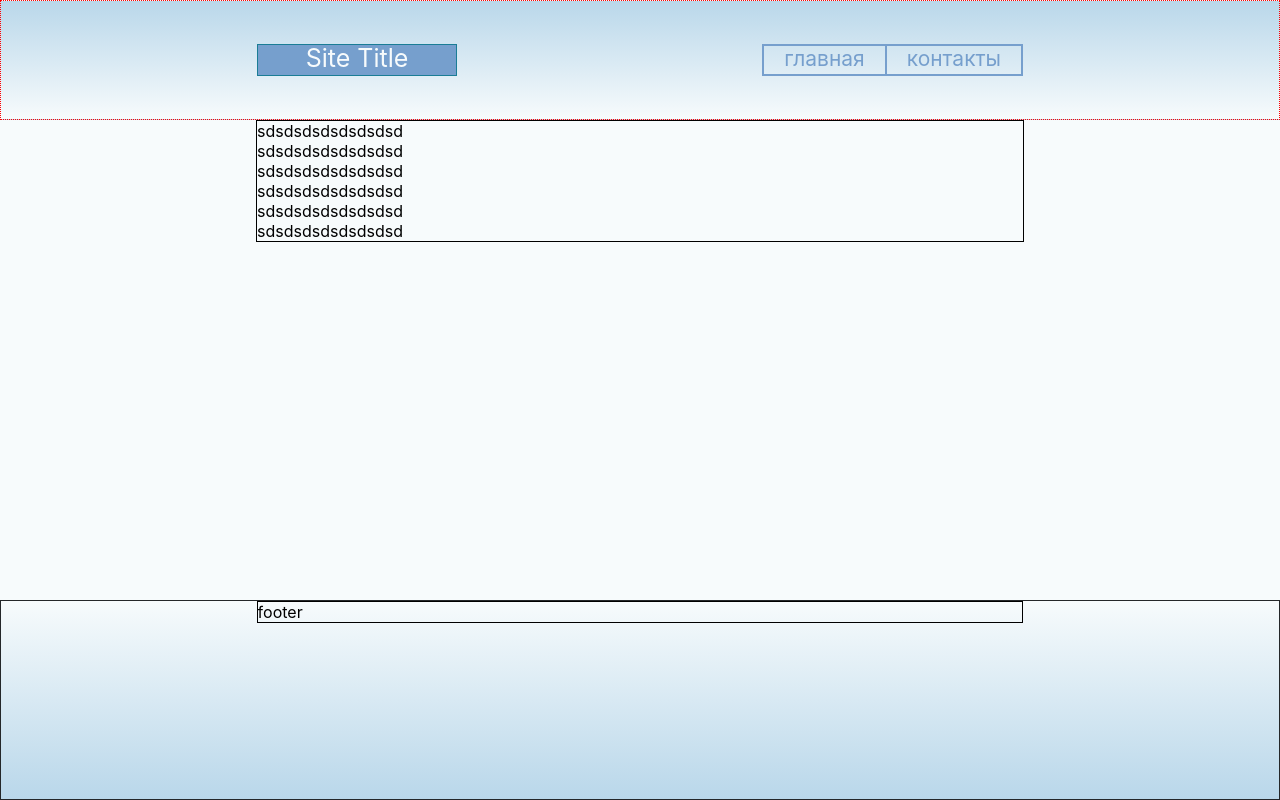
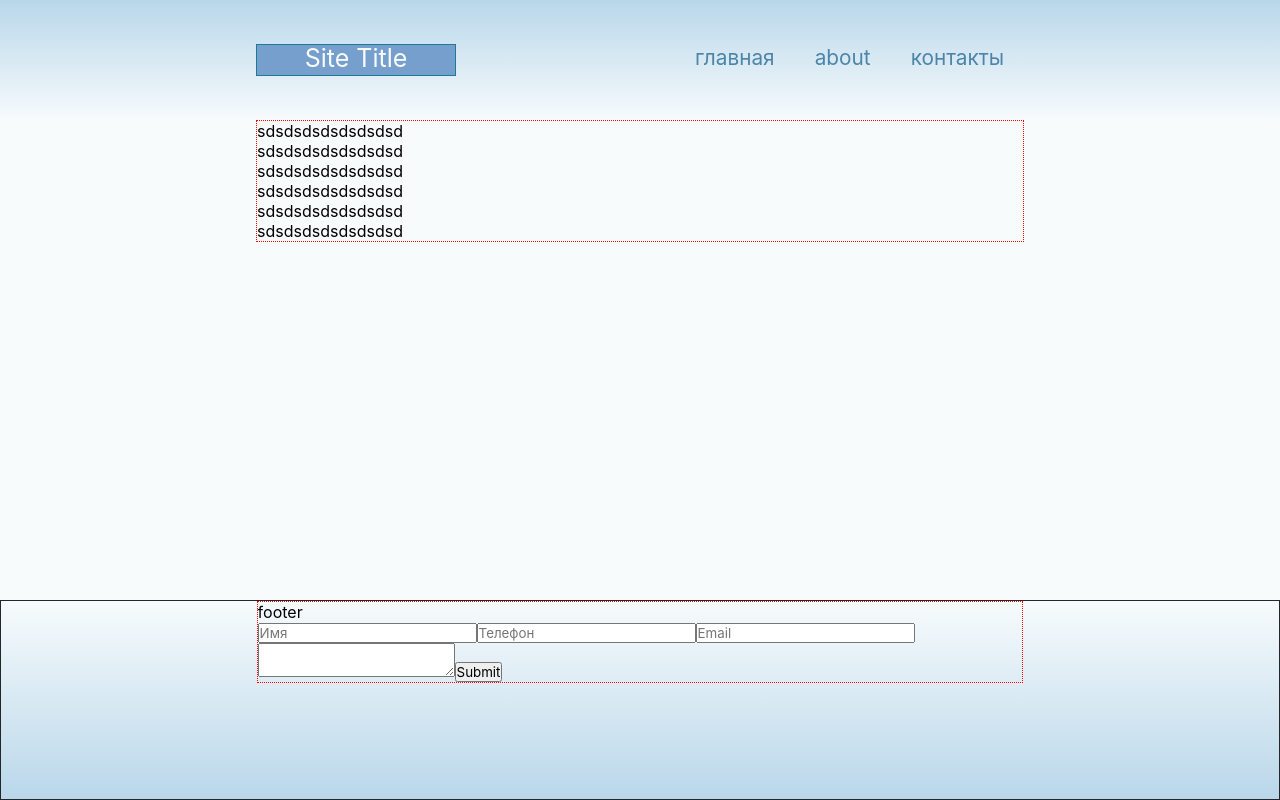
Before and after one commit to stepanpr/portfolio_react-typescript, a React (Create React App) app: page / in a window 1280 px wide. Built offline with nearby package versions, Linux system fonts and the light colour scheme.

Commit message:
добавление библиотеки 'react-hook-form' (Footer.tsx)

```diff
--- a/package.json
+++ b/package.json
@@ -13,6 +13,7 @@
     "classnames": "^2.3.1",
     "react": "^17.0.2",
     "react-dom": "^17.0.2",
+    "react-hook-form": "^7.17.4",
     "react-responsive": "^9.0.0-beta.4",
     "react-scripts": "4.0.3",
     "typescript": "^4.4.4",
--- a/src/App.tsx
+++ b/src/App.tsx
@@ -1,9 +1,9 @@
 import React, { useState, useReducer, useEffect } from 'react';
 import { useMediaQuery } from 'react-responsive'
 
-import {Header}  from './components/Header/';
-import { Footer } from './components/Footer/';
-import { Content } from  './components/Content/';
+import { Header }  from './components/Header/Header';
+import { Footer } from './components/Footer/Footer';
+import { Content } from  './components/Content/Content';
 
 import { ILink } from './interfaces/ILink'
 
@@ -22,7 +22,7 @@ const useViewport = () => {
 
 const App: React.FunctionComponent = () => {
 
-	const menuItems: ILink[] = [{value: 'главная', href: 'https://sberbank.ru'}, {value: 'контакты', href: '#'},];
+	const menuItems: ILink[] = [{value: 'главная', href: '#'}, {value: 'about', href: '#'}, {value: 'контакты', href: 'https://sberbank.ru'},];
 	const [menuActive, setMenuActive] = useState(false);
 	// const [responsive, setResponsive] = useState({
 	// 	isDesktopOrLaptop: useMediaQuery({ minWidth: 1224 }),
@@ -48,7 +48,7 @@ const App: React.FunctionComponent = () => {
 
 	console.log(menuActive , 'ddddddddddddd')
   return (
-	  <div className={'main'}>
+	  <div className={'main'} onClick={()=> menuActive ? setMenuActive(!menuActive) : 0}>
 			<div className={menuActive && !mediaQueries.isDesktopOrLaptop ? 'blur' : ''}/>
 
 
--- a/src/components/Footer/index.tsx
+++ b/src/components/Footer/Footer.tsx
@@ -1,5 +1,6 @@
 import React from "react";
 import classnames from 'classnames';
+import { useForm } from "react-hook-form";
 
 import './styles.css'
 
@@ -19,11 +20,30 @@ export const Footer: React.FunctionComponent<FooterProps> = (props) => {
 		'container-s': props.mediaQueries.isMobile,
 	});
 
+	const {
+		register,
+		handleSubmit
+	} = useForm();
+
+	const handler = (data: any) => { console.log('success!', data) }
+
 	return (
 			<div className={footerClassNames}>
 				<div className={containerClassNames}>
 
-				footer
+					<div>footer</div>
+					<div>
+						<form onSubmit={handleSubmit(handler)}>
+							<input type="text" {...register('name')} placeholder='Имя' />
+							<input type="text" {...register('phone')} placeholder='Телефон' />
+							<input type="text" {...register('email')} placeholder='Email' />
+							<textarea {...register('message')}></textarea>
+
+
+							<input type="submit" />
+						</form>
+					</div>
+
 				</div>
 			</div>
 	);
--- a/src/components/Footer/styles.css
+++ b/src/components/Footer/styles.css
@@ -7,7 +7,8 @@
 	margin-top: auto;
 	/* bottom: 0; */
 	/* margin-bottom: 0px; */
-	width: 100%;
+	/* width: 100%; */
+	height: 100vh;
 	height: 200px;
 	border: 1px solid rgb(36, 39, 41);
 	/* background-color: rgb(48, 105, 56); */
--- a/src/components/Header/index.tsx
+++ b/src/components/Header/Header.tsx
@@ -1,8 +1,9 @@
-import React from 'react';
+import React, { useEffect } from 'react';
 import classnames from 'classnames';
 
 import './styles.css'
 import Logo from './Logo';
+import { ILink } from '../../interfaces/ILink'
 // import logo from './logo.svg';
 // import { ReactComponent as YourSvg } from './logo.svg';
 
@@ -12,15 +13,15 @@ interface HeaderProps {
 	menuActive: boolean;
 	setMenuActive: any;
 	mediaQueries: any;
-	menuItems: any;
+	menuItems: ILink[] ;
 }
 
 export const Header: React.FunctionComponent<HeaderProps> = (props) => {
 
 
-	React.useEffect(() => {
+	useEffect(() => {
 		const handleEscPress = (event: any) => {
-			if (event.keyCode === 27)
+			if (event.keyCode === 27 && props.menuActive)
 				props.setMenuActive(!props.menuActive);
 		}
 		window.addEventListener("keydown", handleEscPress);
@@ -29,11 +30,11 @@ export const Header: React.FunctionComponent<HeaderProps> = (props) => {
 		};
 	  });
 
-	React.useEffect(() => {
-		const handleClick = () => props.menuActive ? props.setMenuActive(!props.menuActive) : 0;
-		window.addEventListener("click", handleClick);
-		return () => window.removeEventListener("click", handleClick);
-	});
+	// useEffect(() => {
+	// 	const handleClick = () => props.menuActive ? props.setMenuActive(!props.menuActive) : 0;
+	// 	window.addEventListener("click", handleClick);
+	// 	return () => window.removeEventListener("click", handleClick);
+	// });
 
 	const headerClassNames = classnames({
 		'header-x': true,
@@ -61,6 +62,10 @@ export const Header: React.FunctionComponent<HeaderProps> = (props) => {
 		'bbtn__span': true,
 		'bbtn__span-invisible': props.menuActive,
 	});
+
+	const underlineLinkClassName = classnames({
+		'underlineLink': props.mediaQueries.isDesktopOrLaptop
+	});
 	console.log(props.menuActive , 'd343434343dd')
 
 	// const containerClassNames = classnames({   !вариант с элементами хедера помещёнными в контейнер
@@ -69,6 +74,8 @@ export const Header: React.FunctionComponent<HeaderProps> = (props) => {
 	// 	'container-s': props.mediaQueries.isMobile,
 	// });
 
+	// let sp = <span></span>;
+	// sp.addEventListener("mouseover", setColor);
 	return (
 
 		<div className={headerClassNames}>
@@ -85,12 +92,15 @@ export const Header: React.FunctionComponent<HeaderProps> = (props) => {
 						<span className={bbtnSpanClassNames}/>
 					</div>
 
-					<div className={menuClassNames}>
+					<div className={menuClassNames} onClick={(e)=> e.stopPropagation()}>
 
 						<ul>
-							{props.menuItems.map((menuItem: any) =>
-								<li>
+							{props.menuItems.map((menuItem: ILink, i: number) =>
+								<li key={i.toString()} onMouseOver={()=> {
+									console.log('move'); }}>
 									<a href={menuItem.href}>{menuItem.value}</a>
+									 <span className={underlineLinkClassName}></span>
+									{/* <span className={underlineLinkClassName}></span> */}
 									{/* <span className="material-icons">{menuItem.icon}</span> */}
 								</li>
 							)}
--- a/src/components/Header/styles.css
+++ b/src/components/Header/styles.css
@@ -18,7 +18,7 @@
 	align-items: center;
 	/* flex-direction: column; */
 	width: 100%;
-	border: 1px dotted red;
+	/* border: 1px dotted red; */
 	height: 120px;
 	/* background:  linear-gradient(45deg, #21A038, #31C2A7); */
 	background:  linear-gradient(180deg, #B9D7EA, #F7FBFC);
@@ -73,7 +73,7 @@
 
 
 .menu-x {
-	border: 1px solid #769FCD;
+	/* border: 1px solid #769FCD; */
 	/* display: inline; */
 	margin-right: 20vw;
 	/* width: 256px; */
@@ -93,7 +93,7 @@
 	color: #769FCD;
 	height: 30px;
 	/* font-size: 21px; */
-	border: 1px solid #769FCD;
+	/* border: 1px solid #769FCD; */
 	/* display: inline-block; */
 	padding: 0 20px;
 	/* width: 100px; */
@@ -102,11 +102,41 @@
 }
 
 .menu-x ul li a {
-	color: #769FCD;
-	font-size: 21px;
+	color: var(--b-menu);
+	/* color: #769FCD; */
+	font-size: 1.3rem;
 	text-decoration: none;
 }
 
+
+/* .underlineLink {
+	display: block;
+	height: 2px;
+	width: 100%;
+	background-color: #000;
+} */
+
+
+.menu-x ul li a:after {
+	display: block;
+	content: "";
+	height: 1px;
+	width: 0%;
+	/* opacity: 0; */
+	background-color: var(--b-menu);
+	/* transition: width 0.4s ease-in-out; */
+	transition: 0.4s ease-in-out;
+ }
+.menu-x ul li a:hover:after,
+a:focus:after {
+width: 100%;
+opacity: 1;
+/* height: 2px;  */
+/* transition: 0.5s ease-in-out; */
+}
+.menu-x ul li a:hover{
+color: #4c85a8;
+}
 
 
 
@@ -273,16 +303,44 @@
 .menu-m ul li a {
 	color: #F7FBFC;
 	/* border: 1px solid #575d63; */
-	display: block;
-	width: 100%;
+	display: inline-block;
+	/* width: 100%; */
 	height: 100%;
-	padding-left: 20px;
+	/* padding-left: 20px; */
+	margin-left: 20px;
 	/* text-align: center; */
 	/* line-height: 1.7rem; */
 	font-size: 1.5rem;
 	text-decoration: none;
 }
 
+
+.menu-m ul li a:after {
+	display: none;
+	/* content: "";
+	height: 2px;
+	width: 100%;
+	width: 0%;
+	opacity: 0;
+	background-color: #B9D7EA;
+	transition: width 0.4s ease-in-out;
+	transition: 0.4s ease-in-out; */
+ }
+/* .menu-m ul li a:hover:after,
+a:focus:after {
+width: 100%;
+opacity: 1;
+transition: 0.4s ease-in-out;
+} */
+.menu-m ul li a:hover {
+	color: #F7FBFC ;
+}
+
+
+
+
+
+/* размытие фона меню */
 .blur {
 	width: 100vw;
 	height: 100vh;
--- a/src/index.css
+++ b/src/index.css
@@ -23,6 +23,20 @@ code {
 	-moz-osx-font-smoothing: grayscale;
 }
 
+:root {
+	--b-gray: #F7FBFC;
+	--b-light: #D6E6F2;
+	--b-medium: #B9D7EA;
+	--b-intense: #769FCD;
+	--b-menu: #4c85a8;
+
+/* #F7FBFC b-gray*/
+/* #D6E6F2 b-light*/
+/* #B9D7EA b-medium*/
+/* #769FCD b-intense*/
+/* #4c85a8 b-menu*/
+}
+
 .main {
 	min-width: 408px;
 	height: 100vh;
@@ -33,19 +47,23 @@ code {
 
 .container-x {
 	width: 60%;
-	border: 1px solid black;
+	border: 1px dotted red;
+	/* border: 1px solid black; */
 	margin: 0 auto;
 }
 
 .container-m {
 	width: 80%;
-	border: 1px solid rgb(35, 233, 101);
+	border: 1px dotted rgb(28, 44, 3);
+	/* border: 1px solid rgb(35, 233, 101); */
 	margin: 0 auto;
 }
 
 .container-s {
 	width: 95%;
-	border: 1px solid rgb(95, 24, 89);
+	/* border: 1px solid rgb(95, 24, 89); */
+	border: 1px dotted rgb(240, 237, 61);
+/*  */
 	margin: 0 auto;
 }
 
```
Also changed, not shown: src/components/Content/Content.tsx (renamed from src/components/Content/index.tsx), 1 other file (tests, documents, lock files or other folders).
